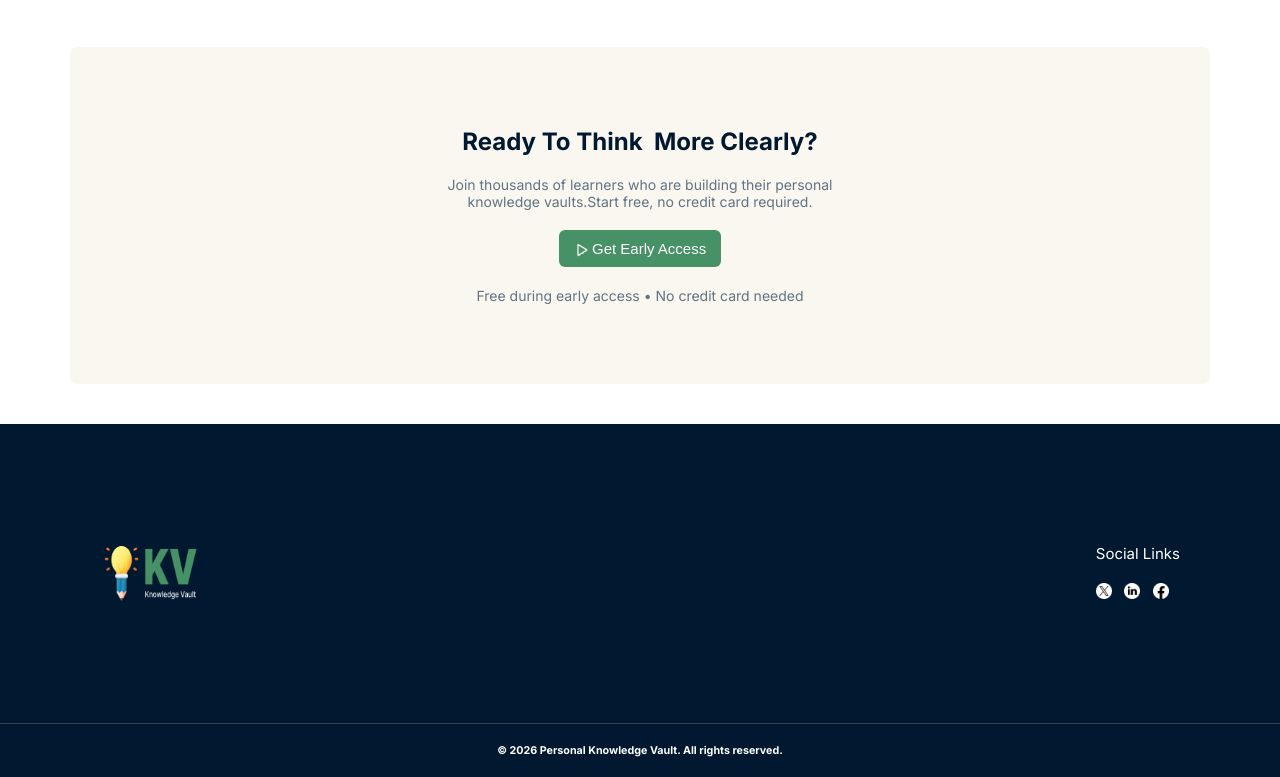
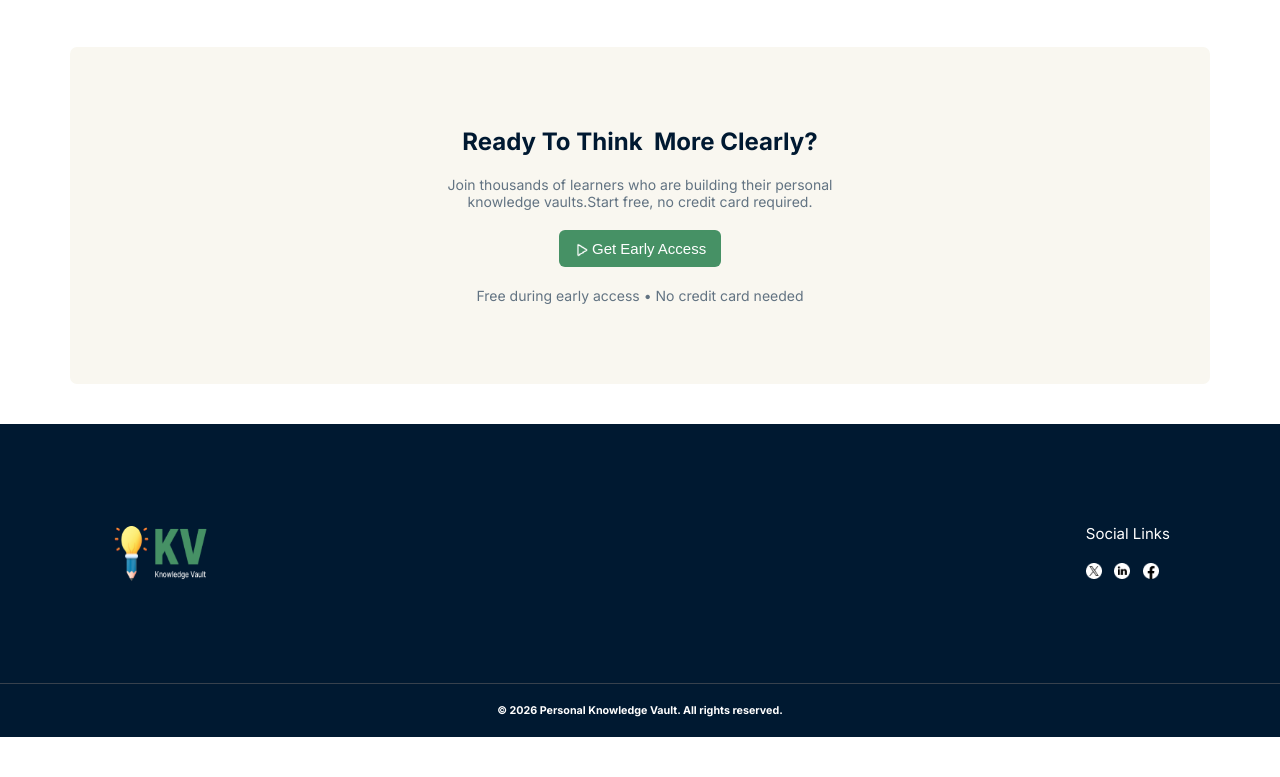
Before and after one commit to Rumel0606/frist_assignment, a plain HTML site: page index.html in a window 1280 px wide. Shown: the part 1460-2237 px from the top of the page. After the commit the page ends 2197 px from the top, so only its background shows below. Drawn offline with Linux system fonts and the light colour scheme.

Commit message:
restylied footer

```diff
--- a/index.html
+++ b/index.html
@@ -96,6 +96,7 @@
     </main>
     <!-- Footer Section -->
     <footer>
+        <div class="footer_containr-main">
         <div class="footer_content">
             <img src="./assets/logo-footer.png">
             <div class="social-section">
@@ -106,7 +107,7 @@
             </div>
          </div>
           <h6>© 2026 Personal Knowledge Vault. All rights reserved.</h6>
-
+        </div>
     </footer>
 </body>
 </html>
--- a/style.css
+++ b/style.css
@@ -194,8 +194,8 @@ nav ul li a{
   .footer_content{
     display: flex;
     justify-content: space-between;
-  padding: 120px 100px;
-  border-bottom: 1px solid rgba(109, 105, 105, 0.507);
+    padding: 100px 110px;
+    border-bottom: 1px solid rgba(109, 105, 105, 0.507);
  }
  footer{
       background-color:#001931;
```
